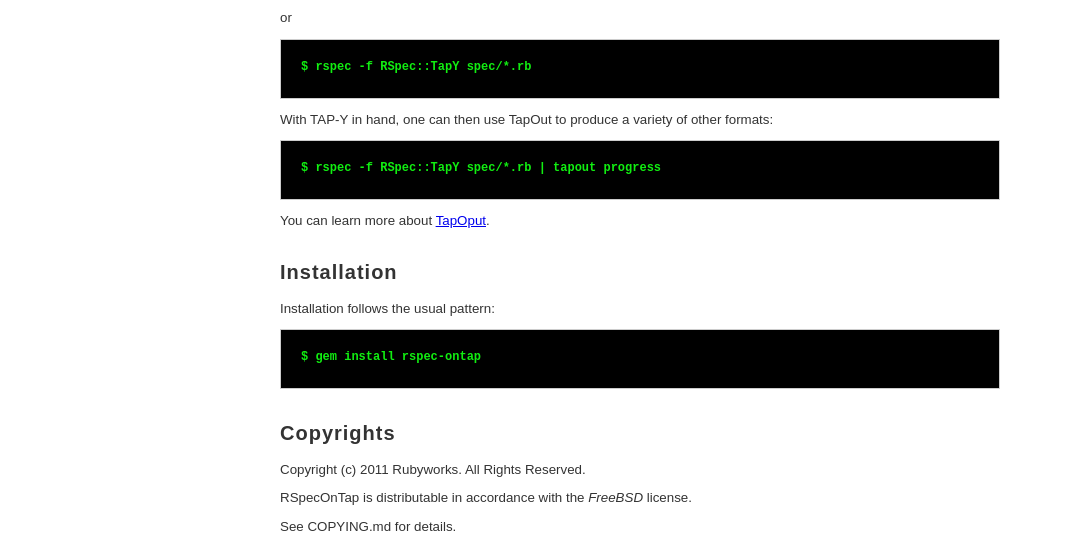
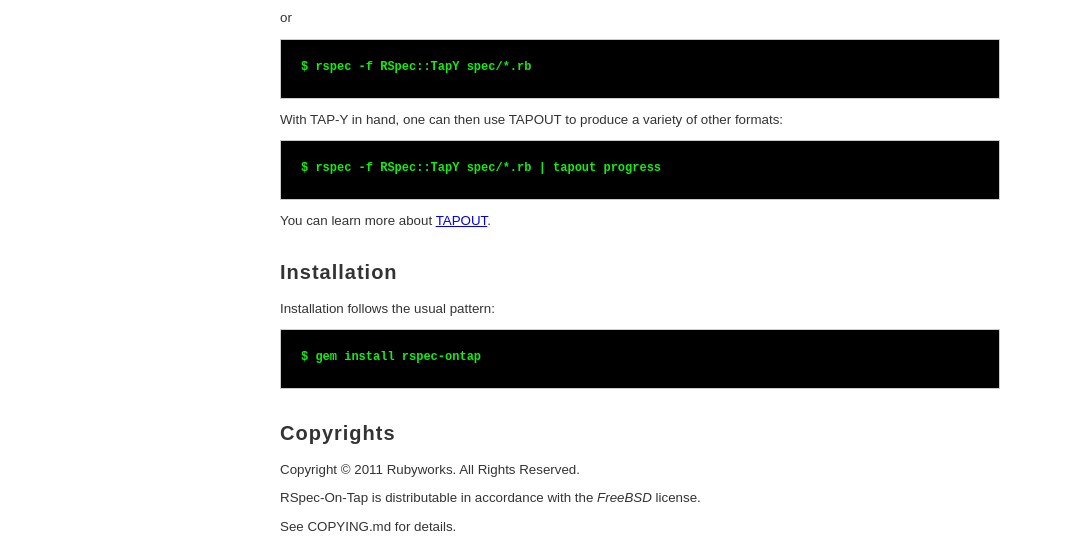
Before and after one commit to rubyworks/rspec-ontap, a plain HTML site: page index.html in a window 1280 px wide. Shown: the part 381-936 px from the top of the page, 0-1065 px from the left. Drawn offline with Linux system fonts and the light colour scheme; grey boxes are pictures that could not be loaded.

Commit message:
Tweaks and typos.

```diff
--- a/index.html
+++ b/index.html
@@ -61,13 +61,13 @@
     <pre><code>$ rspec -f RSpec::TapY spec/*.rb
     </code></pre>
 
-    <p>With TAP-Y in hand, one can then use TapOut to produce a variety of
+    <p>With TAP-Y in hand, one can then use TAPOUT to produce a variety of
     other formats:</p>
 
     <pre><code>$ rspec -f RSpec::TapY spec/*.rb | tapout progress
     </code></pre>
 
-    <p>You can learn more about <a href="http://rubyworks.github.com/tapout">TapOput</a>.</p>
+    <p>You can learn more about <a href="http://rubyworks.github.com/tapout">TAPOUT</a>.</p>
 
     <h2>Installation</h2>
 
@@ -78,9 +78,9 @@
 
     <h2>Copyrights</h2>
 
-    <p>Copyright (c) 2011 Rubyworks. All Rights Reserved.</p>
+    <p>Copyright &copy; 2011 Rubyworks. All Rights Reserved.</p>
 
-    <p>RSpecOnTap is distributable in accordance with the <em>FreeBSD</em> license.</p>
+    <p>RSpec-On-Tap is distributable in accordance with the <em>FreeBSD</em> license.</p>
 
     <p>See COPYING.md for details.</p>
   </div>
```
